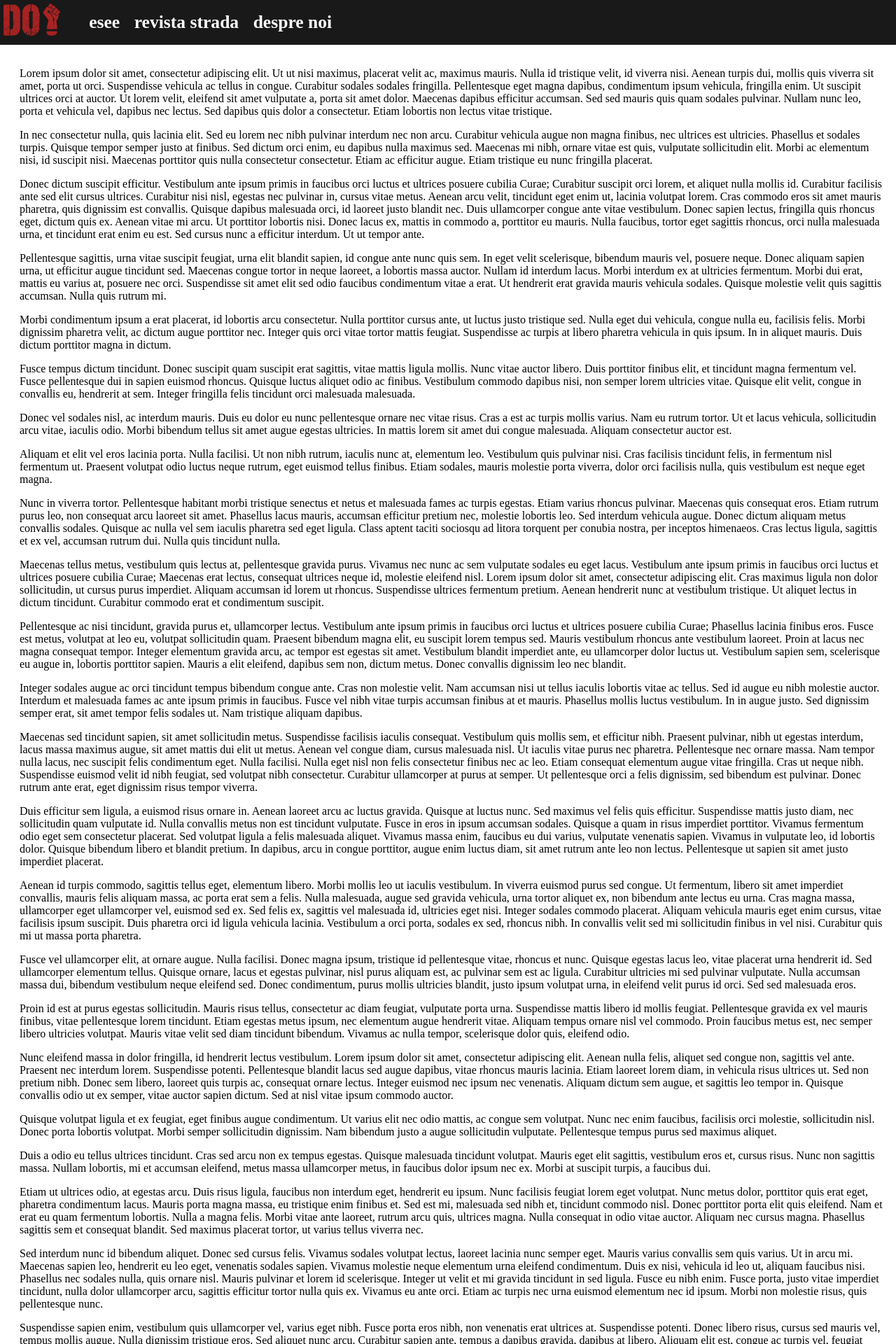
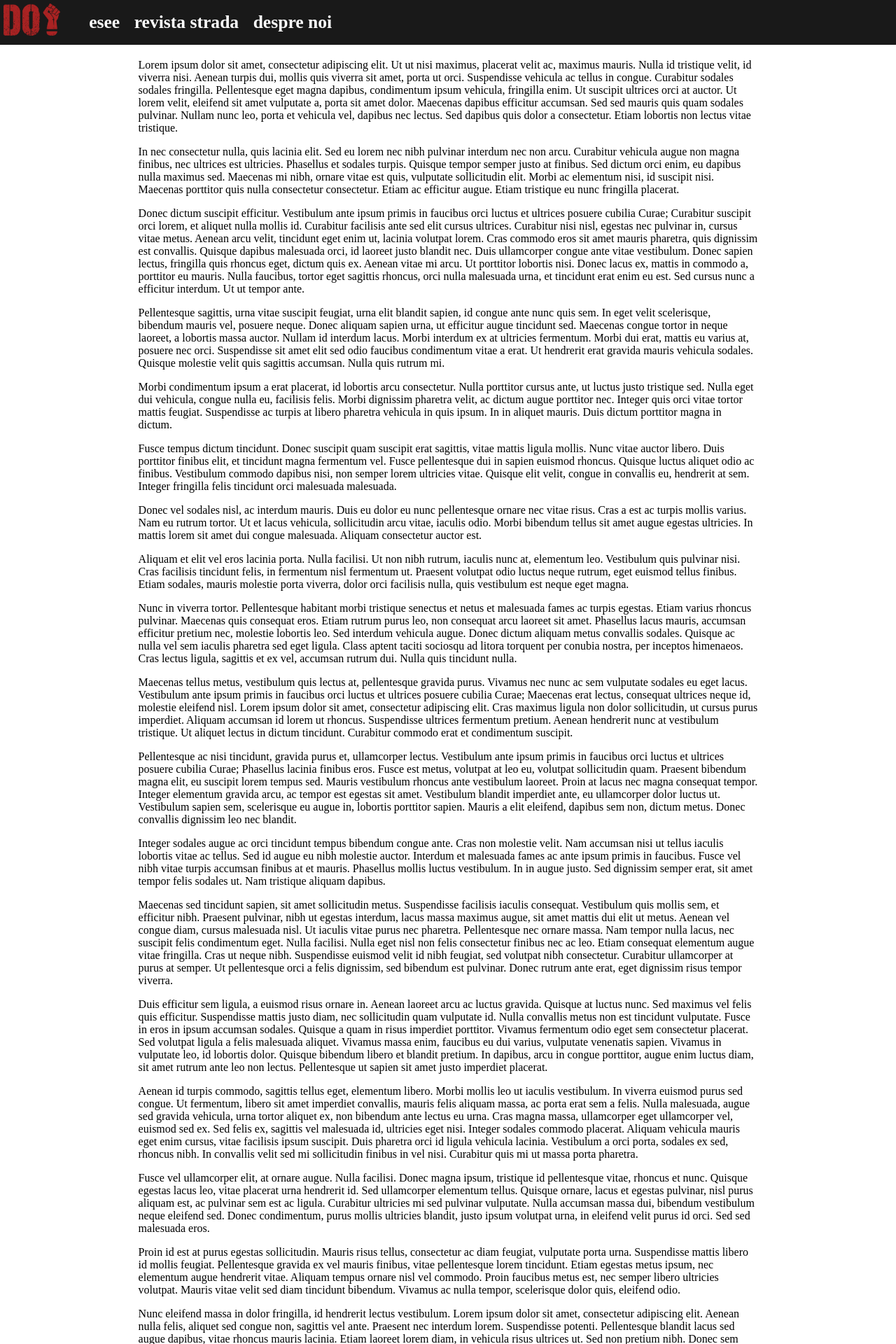
Before and after one commit to dreptul-la-oras/dreptul-la-oras.github.io, a Jekyll site: the page built from index.md, in a window 1280 px wide. Shown: the top 1920 px of the page at 70% size. Built offline with Jekyll 4.4.1, drawn with Linux system fonts in a browser that asks for light colours.

Commit message:
Remove ridiculous freezing constraints

```diff
--- a/assets/css/base.css
+++ b/assets/css/base.css
@@ -1,8 +1,8 @@
 main {
     padding: 20px;
-    position: fixed;
-    top: 60px; /*same as header height*/
+    padding-top: 60px; /*same as header height*/
+    margin: 0 auto;
     bottom: 5px;
-    overflow-y: scroll;
-    width: calc(100% - 47px);
+    width: 70%;
+
 }
--- a/assets/css/essay_tiles.css
+++ b/assets/css/essay_tiles.css
@@ -1,5 +1,5 @@
 #wrapper {
-    width: 90%;
+    width: 70%;
     min-width: 800px;
     margin: 50px auto;
 }
```
